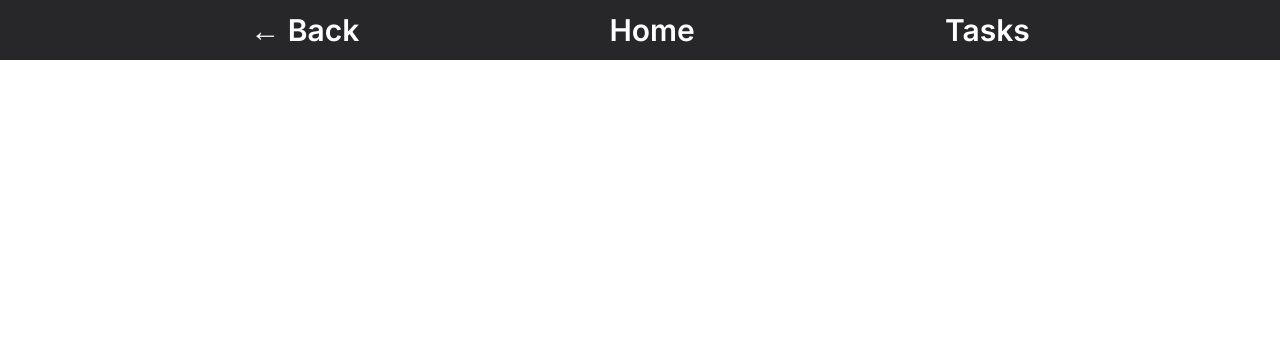
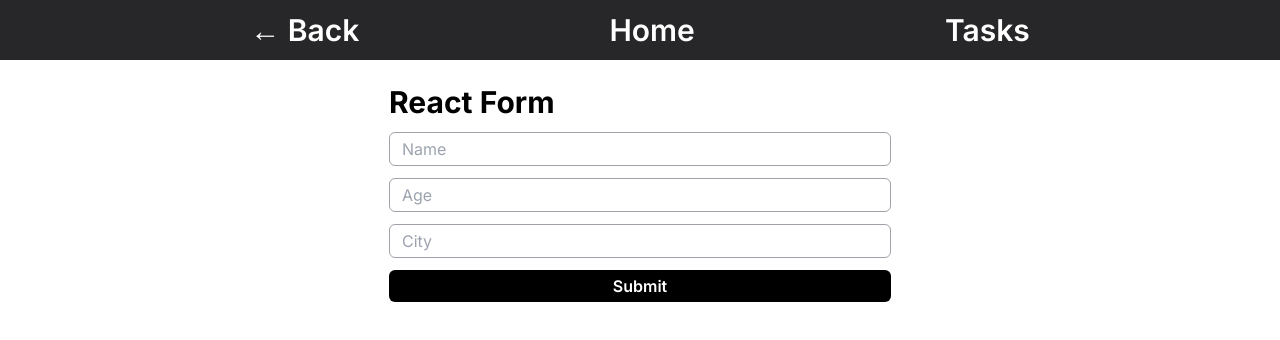
Before and after one commit to Hamdan-Khan/Fellowship-Interface, a React (Vite) app: page /tasks/task-12 in a window 1280 px wide. Before the commit this address had no page. Shown: the top 340 px of the page. Built offline with nearby package versions, Linux system fonts and the light colour scheme.

Commit message:
Form validation completed

```diff
--- a/src/App.jsx
+++ b/src/App.jsx
@@ -13,6 +13,7 @@ import Task8 from "./Tasks/Task-8/Task8";
 import Task9 from "./Tasks/Task-9/Task9";
 import Task10 from "./Tasks/Task-10/Task10";
 import Task11 from "./Tasks/Task-11/Task11";
+import Task12 from "./Tasks/Task-12/Task12";
 
 function App() {
   return (
@@ -32,6 +33,7 @@ function App() {
         <Route path="/tasks/task-9" element={<Task9 />} />
         <Route path="/tasks/task-10" element={<Task10 />} />
         <Route path="/tasks/task-11" element={<Task11 />} />
+        <Route path="/tasks/task-12" element={<Task12 />} />
       </Routes>
     </div>
   );
--- a/src/Pages/Tasks.jsx
+++ b/src/Pages/Tasks.jsx
@@ -68,6 +68,11 @@ const Tasks = () => {
             &#8658; <span className="underline">Forms in React</span>
           </Link>
         </li>
+        <li>
+          <Link to="/tasks/task-12">
+            &#8658; <span className="underline">Forms Validation</span>
+          </Link>
+        </li>
       </ul>
     </div>
   );
--- a/src/Tasks/Task-11/Task11.jsx
+++ b/src/Tasks/Task-11/Task11.jsx
@@ -45,6 +45,7 @@ const Task11 = () => {
           Submit
         </button>
       </form>
+      {(details.name || details.age || details.city) && (
         <div className="border p-4 w-[550px]">
           <h1 className="text-2xl font-bold">Details:</h1>
           <h4 className="text-md font-semibold my-1">
@@ -66,6 +67,7 @@ const Task11 = () => {
             </span>
           </h4>
         </div>
+      )}
     </div>
   );
 };
--- /dev/null
+++ b/src/Tasks/Task-12/Task12.jsx
@@ -0,0 +1,102 @@
+import React, { useState } from "react";
+
+const Task12 = () => {
+  const [name, setName] = useState("");
+  const [age, setAge] = useState("");
+  const [city, setCity] = useState("");
+  const [errors, setErrors] = useState([]);
+  const [details, setDetails] = useState({});
+
+  const submitHandler = (e) => {
+    e.preventDefault();
+    const namePattern = /^[a-zA-Z0-9!@#$%^&*]{5,50}$/;
+    const cityPattern = /^[a-zA-Z]{1,100}$/;
+    const newErrors = [];
+
+    if (!namePattern.test(name)) {
+      newErrors.push("Username must be at least 5 characters long");
+    }
+
+    if (!age) {
+      newErrors.push("Age is required");
+    }
+
+    if (!cityPattern.test(city)) {
+      newErrors.push("City name is invalid");
+    }
+
+    if (newErrors.length > 0) {
+      setDetails({});
+      setErrors(newErrors);
+      return;
+    }
+
+    setErrors([]);
+    setDetails({ name, age, city });
+    console.log(details);
+    setName("");
+    setCity("");
+    setAge("");
+  };
+
+  return (
+    <div className="flex flex-col justify-center items-center">
+      <form className="flex flex-col w-[550px] gap-3 p-6">
+        <h1 className="text-3xl font-bold">React Form</h1>
+        <div className="w-full">
+          <input
+            type="text"
+            className="focus:outline-none border w-full border-zinc-400 px-3 py-1 rounded-md"
+            value={name}
+            placeholder="Name"
+            onChange={(e) => setName(e.target.value)}
+          />
+          {errors.includes("Username must be at least 5 characters long") && (
+            <p className="text-sm px-1 text-red-500">
+              Username must be at least 5 characters long
+            </p>
+          )}
+        </div>
+        <div className="w-full">
+          <input
+            type="number"
+            className="focus:outline-none border w-full border-zinc-400 px-3 py-1 rounded-md"
+            value={age}
+            placeholder="Age"
+            onChange={(e) => setAge(e.target.value)}
+          />
+          {errors.includes("Age is required") && (
+            <p className="text-sm px-1 text-red-500">*Age is required field</p>
+          )}
+        </div>
+        <div className="w-full">
+          <input
+            type="text"
+            className="focus:outline-none border w-full border-zinc-400 px-3 py-1 rounded-md"
+            value={city}
+            placeholder="City"
+            onChange={(e) => setCity(e.target.value)}
+          />
+          {errors.includes("City name is invalid") && (
+            <p className="text-sm px-1 text-red-500">*City name is invalid</p>
+          )}
+        </div>
+        <button
+          onClick={submitHandler}
+          className="bg-black px-4 py-1 font-semibold text-white rounded-md"
+        >
+          Submit
+        </button>
+      </form>
+      {(details.name || details.age || details.city) && (
+        <div className="border p-4 w-[550px]">
+          <h1 className="text-lg font-bold text-green-700">
+            Validated Successfully!
+          </h1>
+        </div>
+      )}
+    </div>
+  );
+};
+
+export default Task12;
```
Lines whose indentation alone changed are shown as unchanged.
